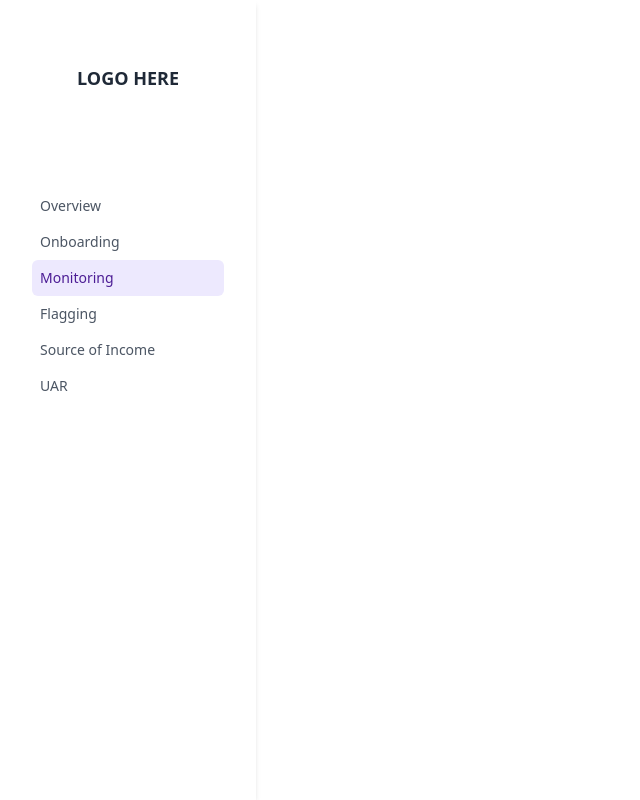
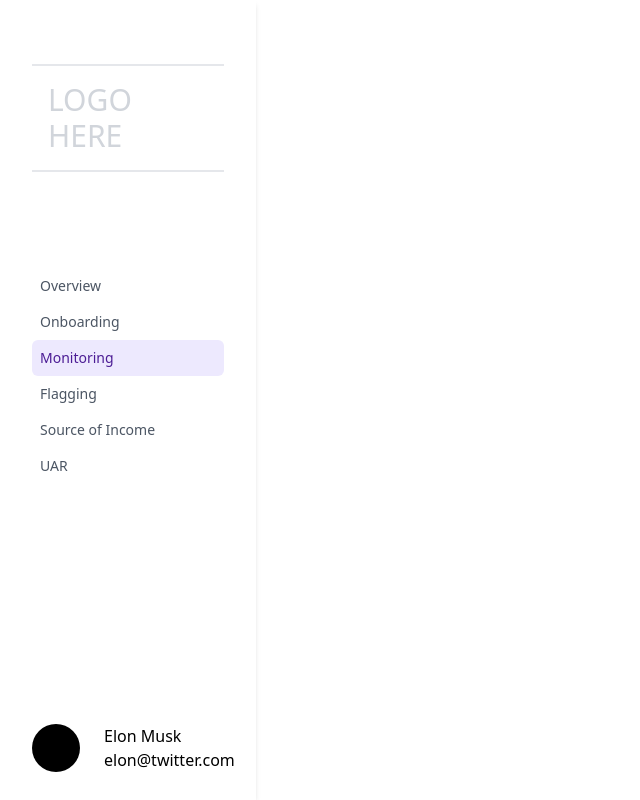
Before and after one commit to DHRUVA-N-L-CHOUDHARY/Dashboard, a React (Create React App) app: page / in a window 1280 px wide. Shown: the whole page, without its empty margins (0-640 px from the left). Built offline with nearby package versions, Linux system fonts and the light colour scheme.

Commit message:
Added Changes to Sidebar

```diff
--- a/src/components/sidebar.js
+++ b/src/components/sidebar.js
@@ -19,7 +19,9 @@ const Sidebar = () => {
       <div className="px-4 sm:px-6 lg:px-8  ">
         <div className="flex flex-col items-center justify-center mt-16">
           <div className="flex items-center ">
-            <span className="text-lg font-bold text-gray-800">LOGO HERE</span>
+            <span className="text-3xl border-t-2 border-b-2 text-gray-300 p-4">
+              LOGO HERE
+            </span>
           </div>
         </div>
 
@@ -43,6 +45,15 @@ const Sidebar = () => {
           </div>
         </nav>
       </div>
+      <div className="h-20 w-full mt-56 ">
+        <div  className="flex p-4 ml-4">
+            <div className="h-12 w-12 rounded-full bg-black"></div>
+            <div className="flex flex-col text-black ml-6">
+                <div>Elon Musk</div>
+                <div>elon@twitter.com</div>
+            </div>
+        </div>
+      </div>
     </div>
   );
 };
```
